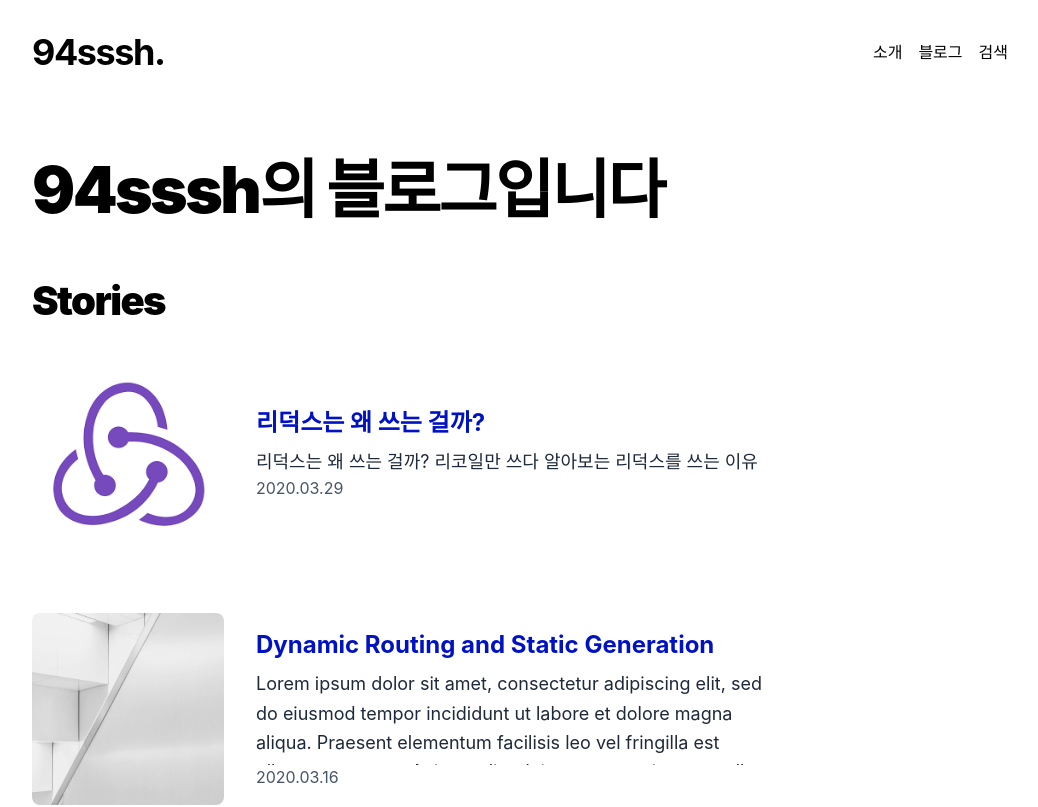
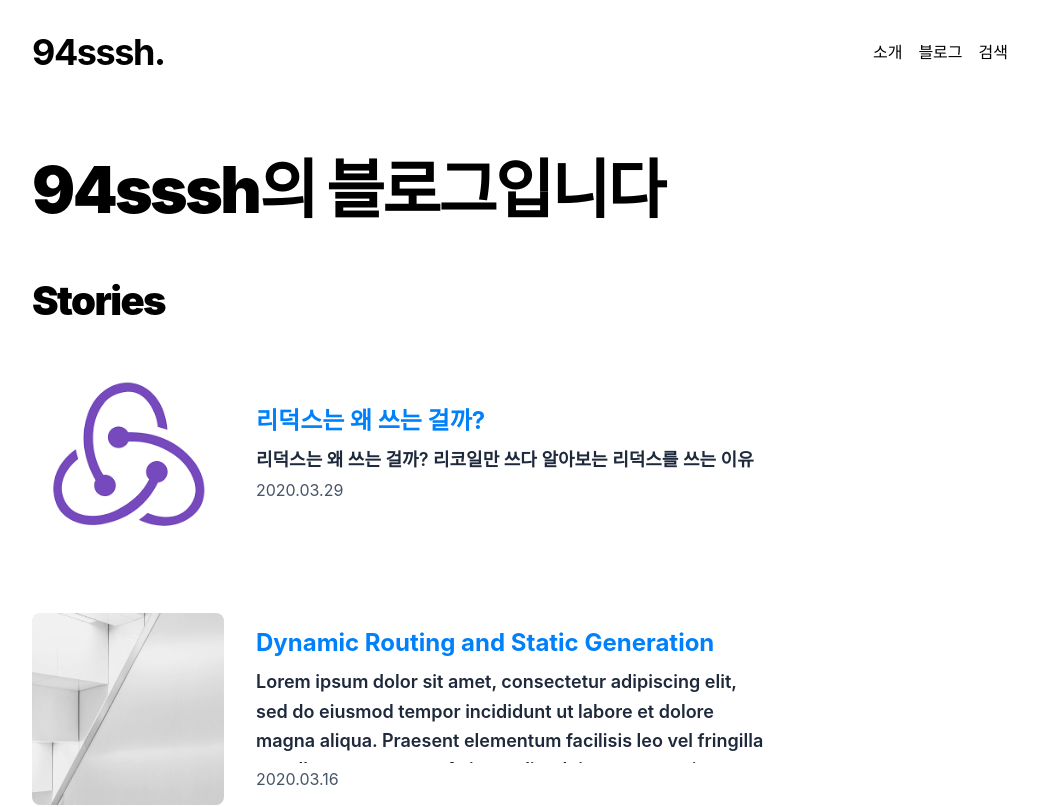
Before and after one commit to 94sssh/94sssh.tech, a Next.js app: page / in a window 1280 px wide. Shown: the top 807 px of the page, without its empty margins (116-1154 px from the left). Built offline with nearby package versions, Linux system fonts and the light colour scheme; a web font is replaced by a local one.

Commit message:
메인 페이지 포스트 제목 폰트 색상 변경

```diff
--- a/components/post-preview.tsx
+++ b/components/post-preview.tsx
@@ -18,11 +18,11 @@
       </div>
       <div className='flex flex-col justify-center ml-8 max-w-lg'>
         <h3 className='text-2xl font-bold leading-snug w-full mb-2'>
-          <Link as={`/posts/${slug}`} href='/posts/[slug]' className='hover:text-blue-500 text-[#0112C5]'>
+          <Link as={`/posts/${slug}`} href='/posts/[slug]' className='hover:text-blue-700 text-[#0081FB]'>
             {title}
           </Link>
         </h3>
-        <p className='text-lg leading-relaxed text-slate-800 overflow-hidden max-h-24'>{excerpt}</p>
+        <p className='text-lg leading-relaxed font-semibold text-slate-800 overflow-hidden max-h-24 mb-1'>{excerpt}</p>
         <div className='text-base text-slate-600'>
           <DateFormatter dateString={date} />
         </div>
```
